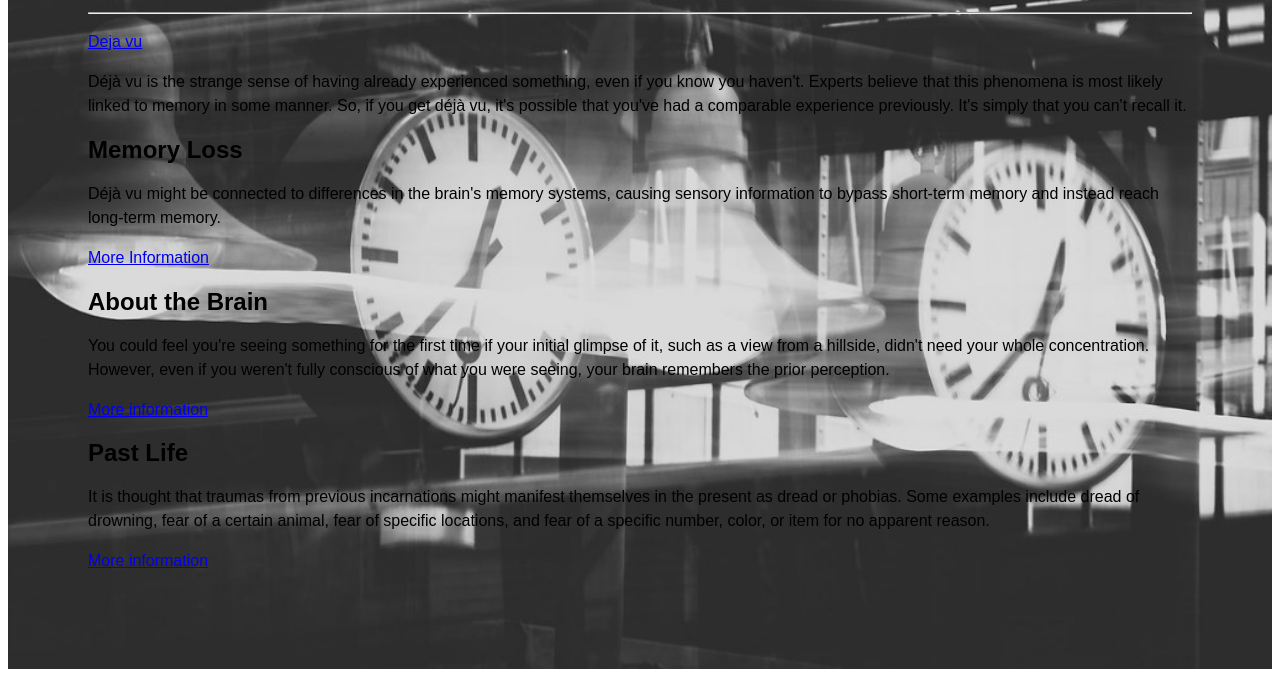
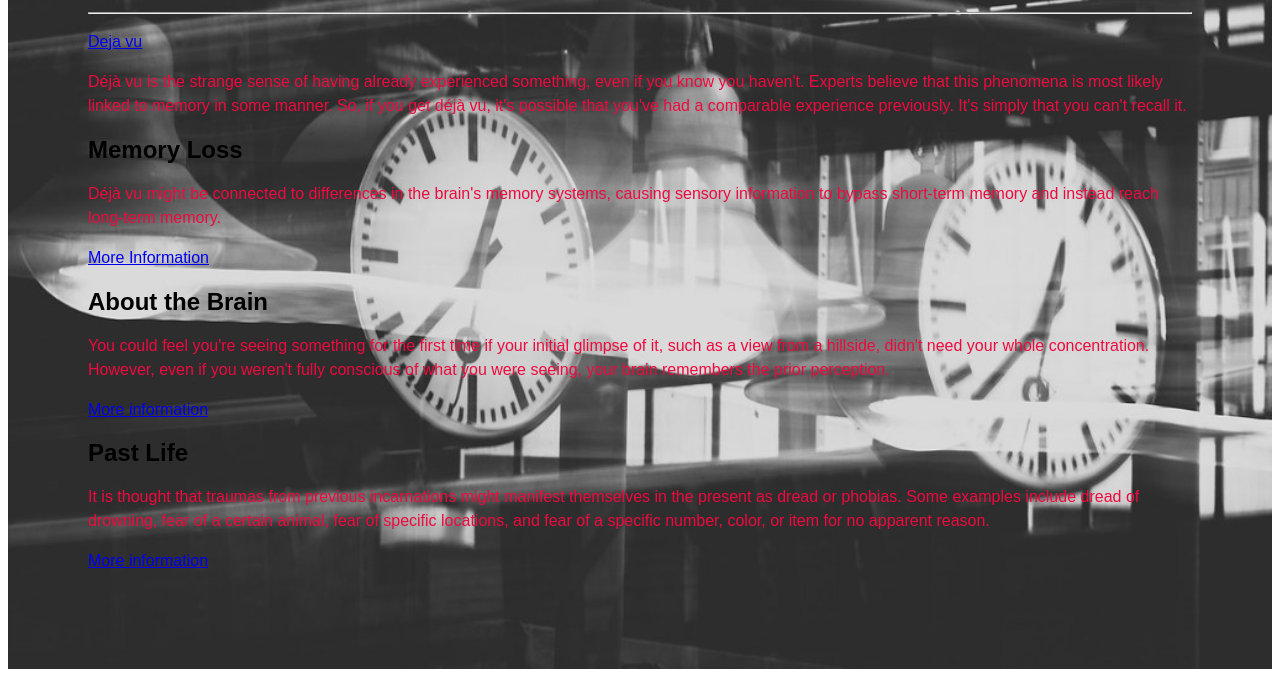
Before and after one commit to erubiel19/My-First-WebPage, a plain HTML site: page index.html in a window 1280 px wide. Shown: the part 143-820 px from the top of the page. Drawn offline with Linux system fonts and the light colour scheme.

Commit message:
Update style.css

```diff
--- a/style.css
+++ b/style.css
@@ -11,3 +11,6 @@ div#left-column {
 h1 {
     justify-content: center;
 }
+p {
+    color: rgb(238, 10, 63);
+}
```
